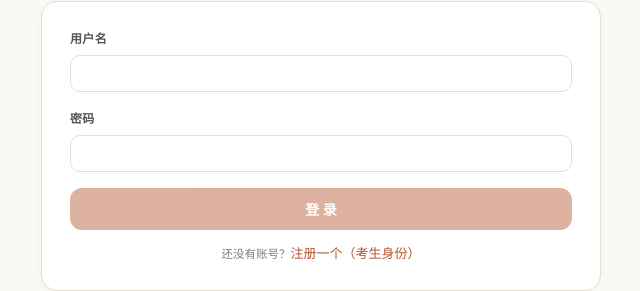
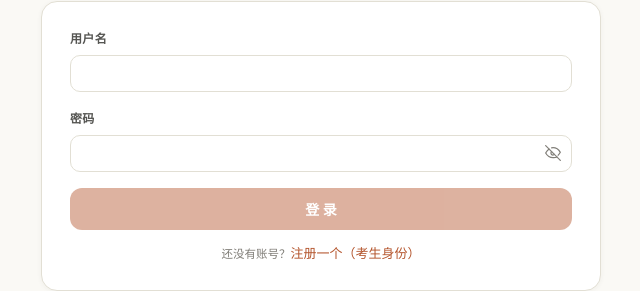
Before and after one commit to Jack11111eee/26-summer, a Vue app in the folder web-next/: page /login in a window 1280 px wide. Shown: the part 195-486 px from the top of the page, without its empty margins (319-959 px from the left). Built offline with nearby package versions, Linux system fonts and the light colour scheme.

Commit message:
feat(web-next): 登录密码框加密文/明文切换按钮——默认密文，眼睛图标切换，含 aria-label

```diff
--- a/web-next/src/assets/candidate.css
+++ b/web-next/src/assets/candidate.css
@@ -323,6 +323,19 @@ body.candidate {
 .candidate .field-error { font-size: 12px; color: var(--accent); }
 .candidate .field-hint { font-size: 11.5px; color: var(--ink-3); }
 
+/* ---------- 密码显隐切换 ---------- */
+.candidate .password-wrap { position: relative; }
+.candidate .password-wrap .input { padding-right: 38px; }
+.candidate .password-toggle {
+  position: absolute; right: 6px; top: 50%; transform: translateY(-50%);
+  display: flex; align-items: center; justify-content: center;
+  width: 26px; height: 26px; padding: 0;
+  border: none; background: transparent; color: var(--ink-3);
+  cursor: pointer; border-radius: 6px;
+}
+.candidate .password-toggle:hover { color: var(--ink-1); }
+.candidate .password-toggle svg { width: 16px; height: 16px; }
+
 .candidate .btn-accent {
   width: 100%; border: 0; border-radius: 12px;
   background: var(--accent); color: #fff;
--- a/web-next/src/views/Login.vue
+++ b/web-next/src/views/Login.vue
@@ -16,7 +16,32 @@
         </div>
         <div class="field">
           <label class="field-label" for="login-password">密码</label>
-          <input id="login-password" v-model="password" class="input" type="password" autocomplete="current-password" />
+          <div class="password-wrap">
+            <input
+              id="login-password"
+              v-model="password"
+              class="input"
+              :type="showPassword ? 'text' : 'password'"
+              autocomplete="current-password"
+            />
+            <button
+              type="button"
+              class="password-toggle"
+              :aria-label="showPassword ? '隐藏密码' : '显示密码'"
+              @click="showPassword = !showPassword"
+            >
+              <!-- 睁眼=明文可切回密文；闭眼=当前密文 -->
+              <svg v-if="showPassword" viewBox="0 0 24 24" fill="none" stroke="currentColor" stroke-width="1.8" stroke-linecap="round" stroke-linejoin="round">
+                <path d="M1 12s4-7 11-7 11 7 11 7-4 7-11 7S1 12 1 12z" />
+                <circle cx="12" cy="12" r="3" />
+              </svg>
+              <svg v-else viewBox="0 0 24 24" fill="none" stroke="currentColor" stroke-width="1.8" stroke-linecap="round" stroke-linejoin="round">
+                <path d="M17.94 17.94A10.5 10.5 0 0 1 12 19c-7 0-11-7-11-7a19.8 19.8 0 0 1 5.06-5.94M9.9 4.24A9.9 9.9 0 0 1 12 4c7 0 11 7 11 7a19.8 19.8 0 0 1-3.22 4.31" />
+                <line x1="1" y1="1" x2="23" y2="23" />
+                <path d="M14.12 14.12A3 3 0 1 1 9.88 9.88" />
+              </svg>
+            </button>
+          </div>
         </div>
         <p v-if="errorText" class="field-error">{{ errorText }}</p>
         <button class="btn-accent" type="submit" :disabled="submitting || !username || !password">
@@ -45,6 +70,7 @@ const auth = useAuthStore()
 
 const username = ref('')
 const password = ref('')
+const showPassword = ref(false)
 const errorText = ref('')
 const submitting = ref(false)
 
```
